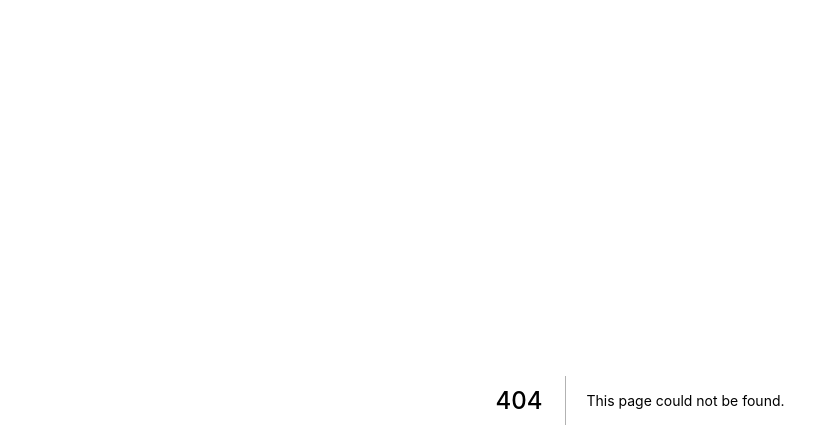
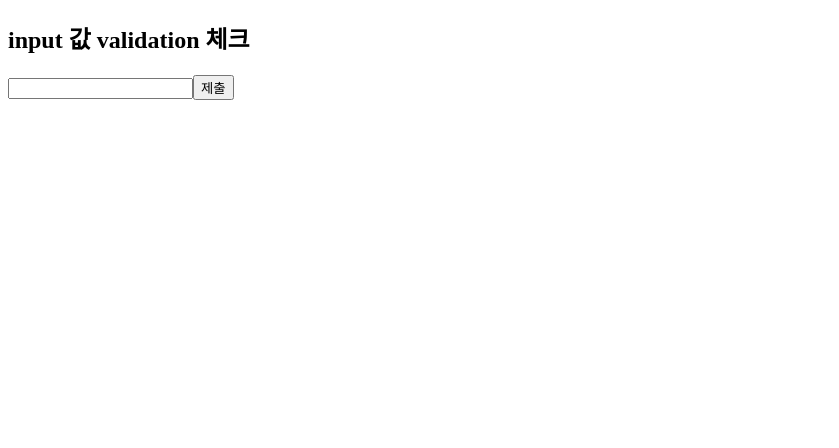
Before and after one commit to justdoplzz/class, a Next.js app: page /tad/validation in a window 1280 px wide. Before the commit this address had no page. Shown: the top 448 px of the page, without its empty margins (0-839 px from the left). Built offline with nearby package versions, Linux system fonts and the light colour scheme.

Commit message:
[dream] 유효성 체크

```diff
--- /dev/null
+++ b/pages/tad/validation/index.jsx
@@ -0,0 +1,40 @@
+import React, { useState } from "react";
+import * as yup from 'yup';
+
+const schema = yup.object().shape({
+    data: yup.string().required('필수 입력 항목입니다.')
+})
+
+const validation = () => {
+
+    const [data, setData] = useState('');
+    const [error, setError] = useState('');
+
+    const handleInputChange = (e) => {
+        const inputValue = e.target.value;
+        try{
+            schema.validateSync({data: inputValue})
+            setError('');
+        } catch(validationError){
+            setError(validationError.errors[0])
+        }
+        setData(inputValue)
+    }
+
+    const handleButtonClick = () => {
+        if(data.trim() === '' ){
+            alert('input 값이 비어있습니다')
+        }
+    }
+    return(
+        <div>
+            <h2>input 값 validation 체크</h2>
+            <input type="text" value={data} onChange={handleInputChange}/>
+            {error && <p style={{color:'red'}}>{error}</p>}
+            <button onClick={handleButtonClick}>제출</button>
+        </div>
+    )
+
+}
+
+export default validation;
```
Also changed, not shown: package.json (+16 -2 lines).
